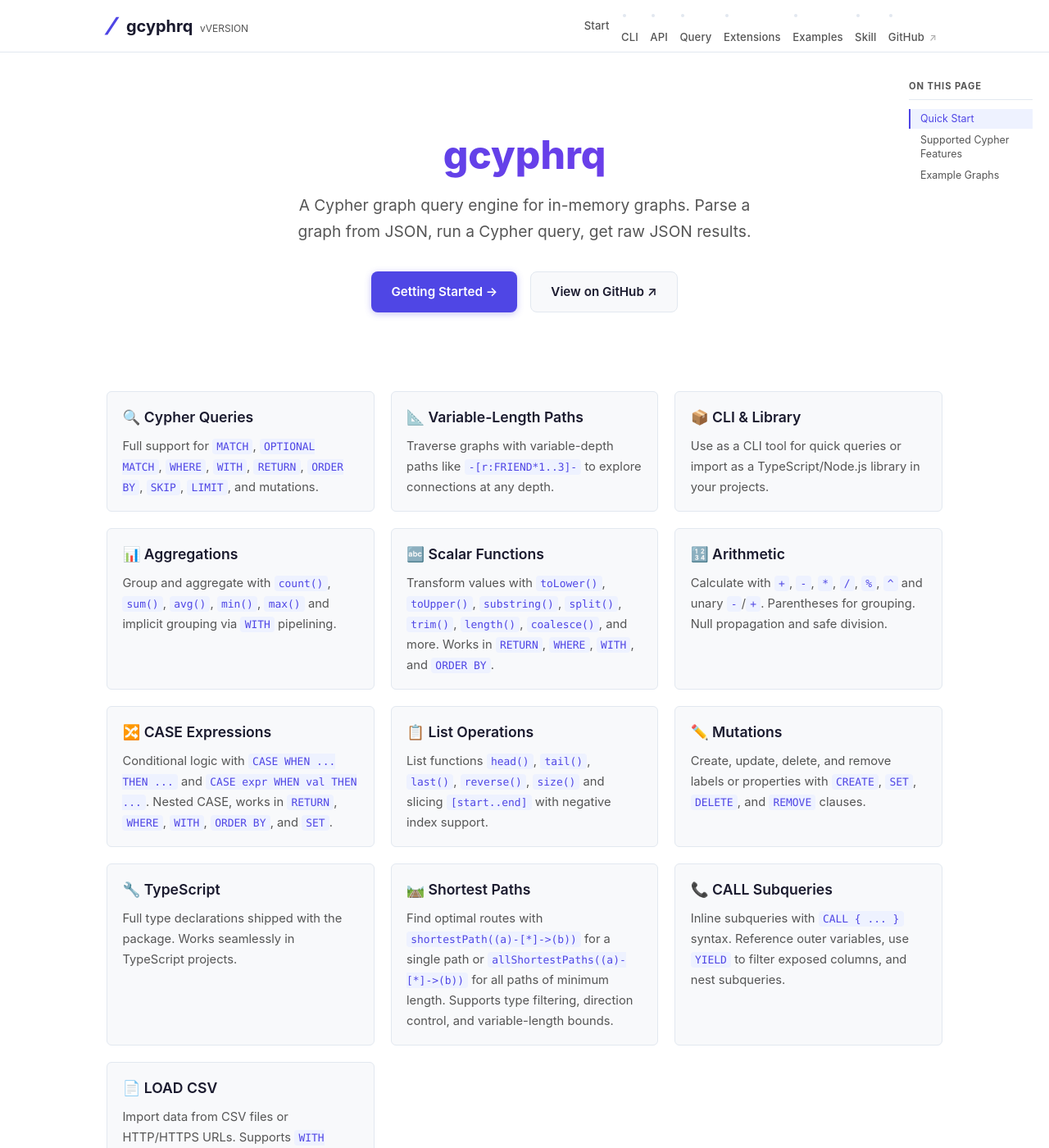
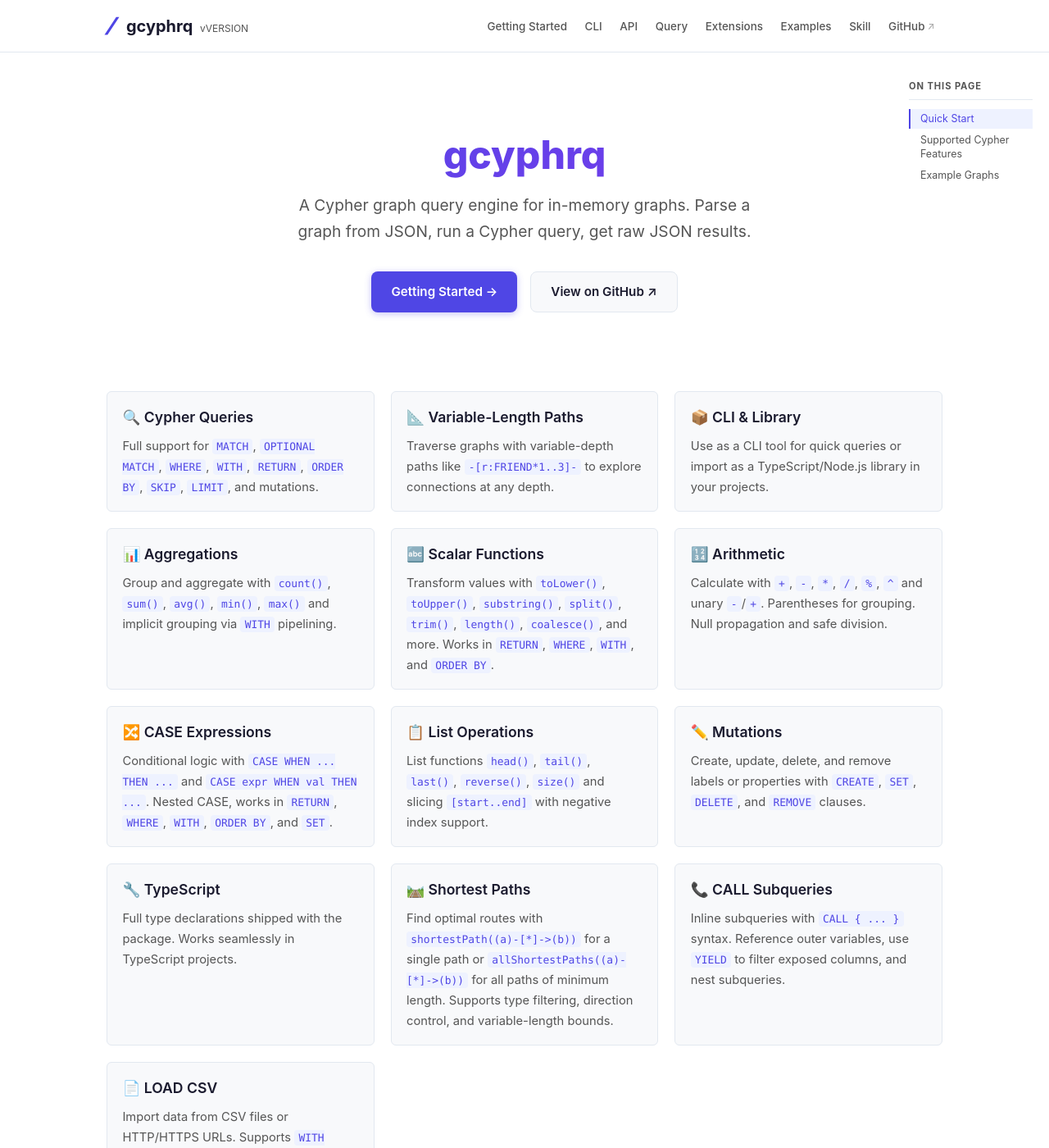
Before and after one commit to plelevier/gcyphrq, a Jekyll site: the page built from docs/index.md, in a window 1280 px wide and 1400 px high. Shown: the whole window at 82% size. Built offline with Jekyll 4.4.1, drawn with Linux system fonts in a browser that asks for light colours.

Commit message:
fix: clean up navigation styling
- Rename 'Start' back to 'Getting Started'
- Remove dot separators (::before pseudo-elements) that caused
  alignment issues
- Use inline-flex with align-items: center for consistent vertical
  alignment across all nav items
- Add subtle hover background (bg-secondary) for better affordance
- Use compact gap (0.15rem) between items instead of separators
- Active state: accent color + bold, with accent-light bg on hover

```diff
--- a/docs/_config.yml
+++ b/docs/_config.yml
@@ -21,7 +21,7 @@ plugins: []
 
 # Navigation
 nav:
-  - title: Start
+  - title: Getting Started
     url: /getting-started/
   - title: CLI
     url: /cli/
--- a/docs/assets/main.css
+++ b/docs/assets/main.css
@@ -87,34 +87,25 @@ a:hover { text-decoration: underline; }
 .main-nav ul {
   display: flex;
   list-style: none;
-  gap: 0;
+  gap: 0.15rem;
   align-items: center;
 }
 
-.main-nav li + li::before {
-  content: '';
-  display: inline-block;
-  width: 4px;
-  height: 4px;
-  border-radius: 50%;
-  background: var(--color-border);
-  margin: 0 0.55rem;
-  flex-shrink: 0;
-}
-
 .main-nav a {
-  display: block;
-  padding: 0.3rem 0.45rem;
+  display: inline-flex;
+  align-items: center;
+  padding: 0.3rem 0.6rem;
   border-radius: 4px;
-  font-size: 0.82rem;
+  font-size: 0.84rem;
   font-weight: 500;
   color: var(--color-text-secondary);
-  letter-spacing: 0.01em;
-  transition: color 0.15s;
+  line-height: 1;
+  transition: color 0.15s, background 0.15s;
 }
 
 .main-nav a:hover {
   color: var(--color-text);
+  background: var(--color-bg-secondary);
   text-decoration: none;
 }
 
@@ -124,7 +115,11 @@ a:hover { text-decoration: underline; }
   font-weight: 600;
 }
 
-.external-icon { font-size: 0.7rem; opacity: 0.5; margin-left: 0.15rem; }
+.main-nav a.active:hover {
+  background: var(--color-accent-light);
+}
+
+.external-icon { font-size: 0.7rem; opacity: 0.5; margin-left: 0.2rem; }
 
 .nav-toggle { display: none; }
 .nav-toggle-label { display: none; flex-direction: column; gap: 4px; cursor: pointer; padding: 0.5rem; }
@@ -144,7 +139,6 @@ a:hover { text-decoration: underline; }
     padding: 0.5rem;
     gap: 0;
   }
-  .main-nav li + li::before { display: none; }
   .nav-toggle:checked ~ ul { display: flex; }
   .main-nav a { padding: 0.6rem 0.85rem; }
 }
```
